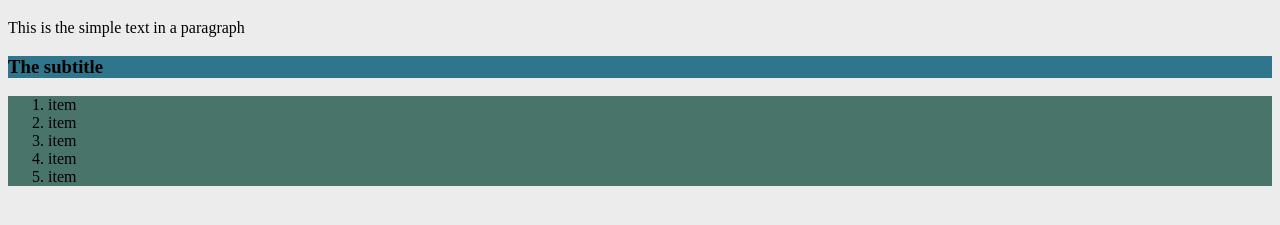
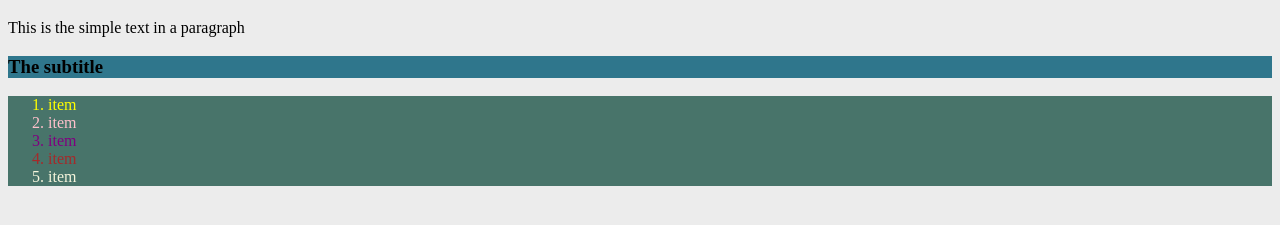
Before and after one commit to tycoonkabuzi/Task50359, a plain HTML site: page index.html in a window 1280 px wide. Shown: the part 61-286 px from the top of the page. Drawn offline with Linux system fonts and the light colour scheme.

Commit message:
Assigned each item in the list a different text color

```diff
--- a/css/style.css
+++ b/css/style.css
@@ -10,3 +10,21 @@ h3 {
 ol {
   background-color: rgb(72, 116, 106);
 }
+#yellow {
+  color: yellow;
+}
+#pink {
+  color: pink;
+}
+#beige {
+  color: beige;
+}
+#orange {
+  color: orange;
+}
+#purple {
+  color: purple;
+}
+#brown {
+  color: brown;
+}
--- a/index.html
+++ b/index.html
@@ -11,11 +11,11 @@
     <p>This is the simple text in a paragraph</p>
     <h3>The subtitle</h3>
     <ol>
-      <li>item</li>
-      <li>item</li>
-      <li>item</li>
-      <li>item</li>
-      <li>item</li>
+      <li id="yellow">item</li>
+      <li id="pink">item</li>
+      <li id="purple">item</li>
+      <li id="brown">item</li>
+      <li id="beige">item</li>
     </ol>
   </body>
 </html>
```
